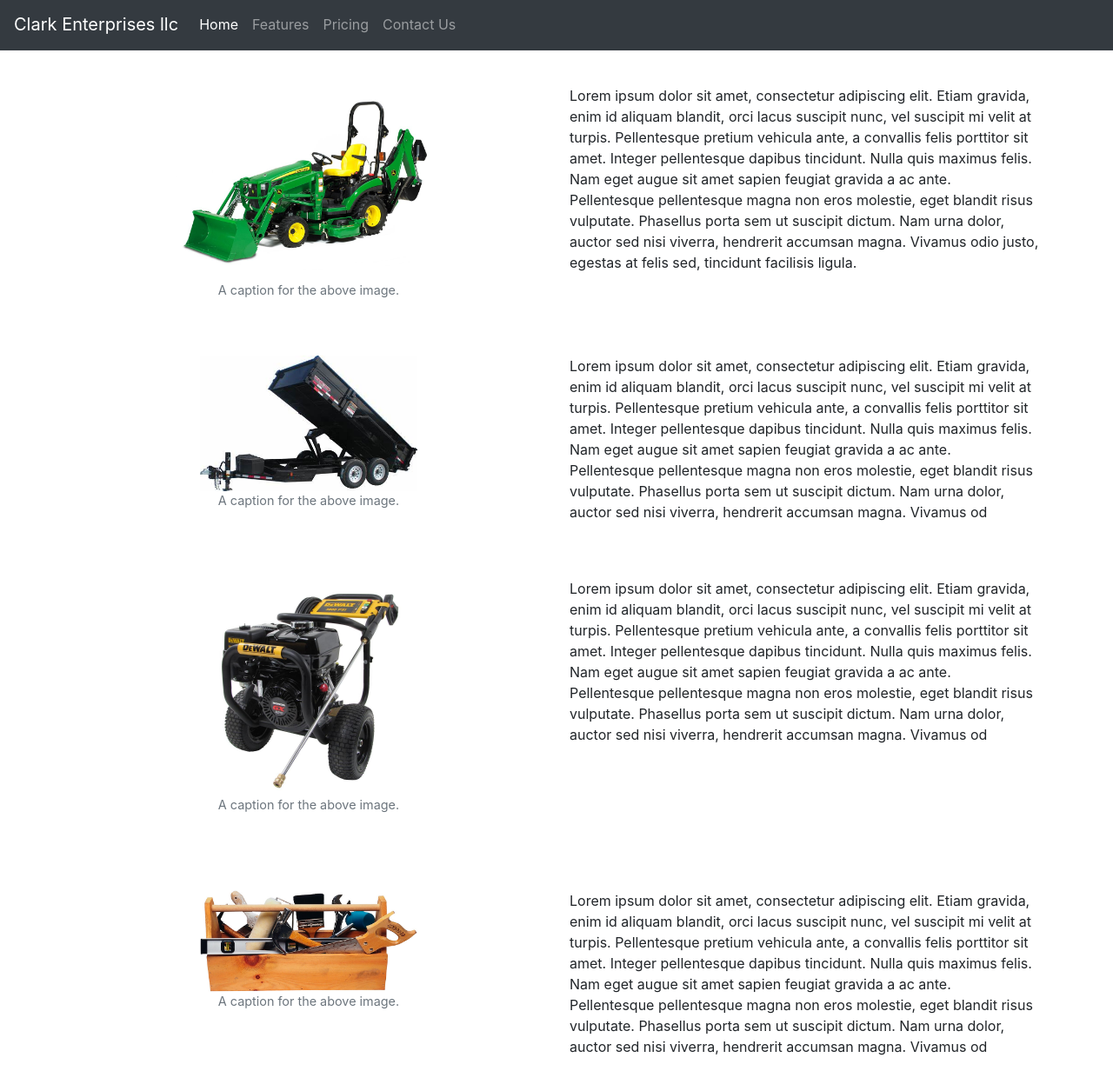
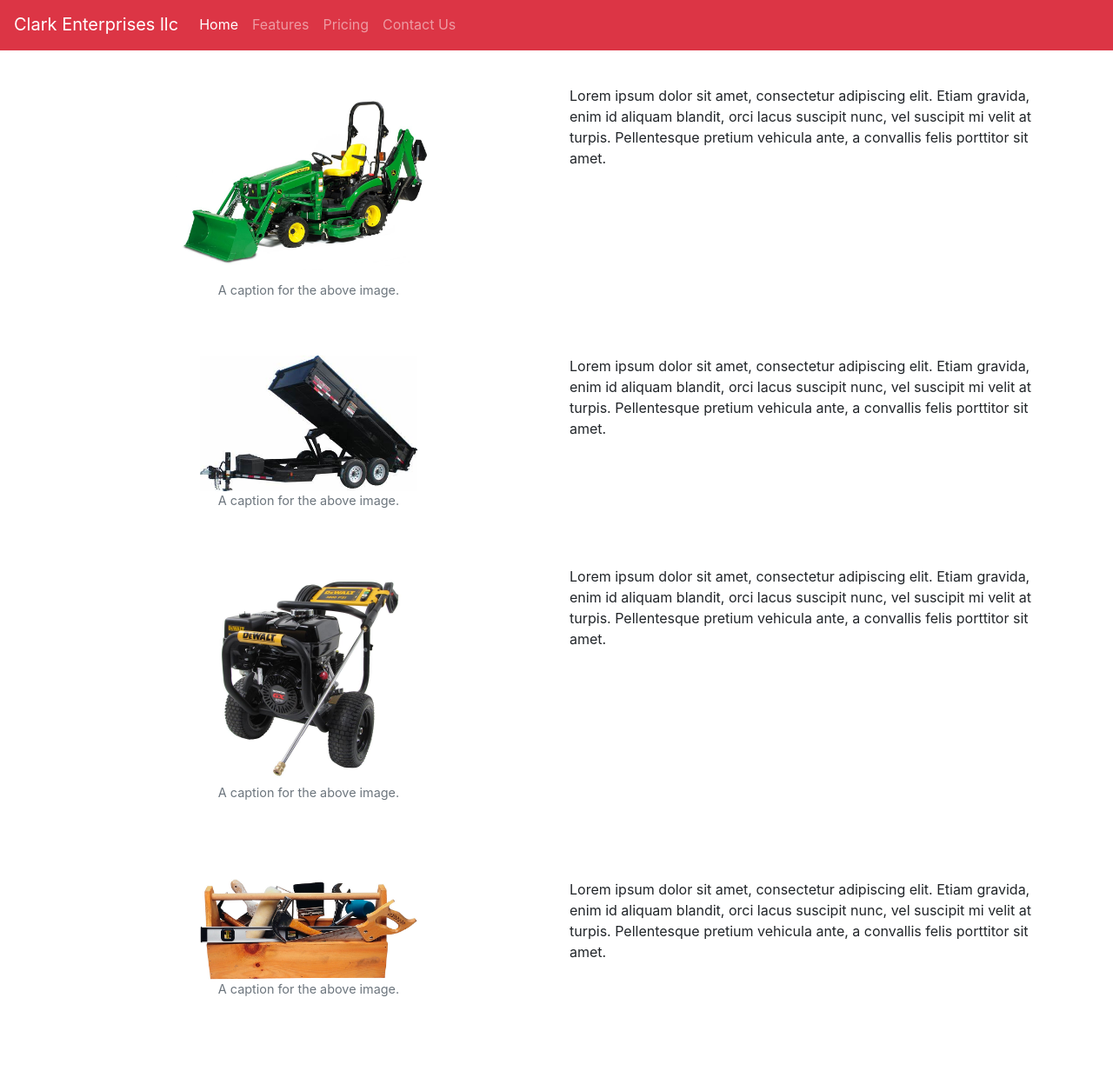
Before and after one commit to kethorne/clark-enterprises, a plain HTML site: page index.html in a window 1280 px wide. Shown: the whole page at 87% size. After the commit the page ends 1165 px from the top, so only its background shows below. Drawn offline with nearby package versions, Linux system fonts and the light colour scheme.

Commit message:
change banner color

```diff
--- a/index.html
+++ b/index.html
@@ -14,7 +14,7 @@
     />
 </head>
 <body>
-        <nav class="navbar navbar-expand-lg navbar-dark bg-dark" style="padding-bottom: 10px; margin-bottom: 40px">
+        <nav class="navbar navbar-expand-lg navbar-dark bg-danger" style="padding-bottom: 10px; margin-bottom: 40px">
                 <a class="navbar-brand" href="#">Clark Enterprises llc</a>
                 <button class="navbar-toggler" type="button" data-toggle="collapse" data-target="#navbarNav" aria-controls="navbarNav" aria-expanded="false" aria-label="Toggle navigation">
                   <span class="navbar-toggler-icon"></span>
@@ -48,7 +48,7 @@
                             </figure>
                       </div>
                         <div class="col">
-                              <p>Lorem ipsum dolor sit amet, consectetur adipiscing elit. Etiam gravida, enim id aliquam blandit, orci lacus suscipit nunc, vel suscipit mi velit at turpis. Pellentesque pretium vehicula ante, a convallis felis porttitor sit amet. Integer pellentesque dapibus tincidunt. Nulla quis maximus felis. Nam eget augue sit amet sapien feugiat gravida a ac ante. Pellentesque pellentesque magna non eros molestie, eget blandit risus vulputate. Phasellus porta sem ut suscipit dictum. Nam urna dolor, auctor sed nisi viverra, hendrerit accumsan magna. Vivamus odio justo, egestas at felis sed, tincidunt facilisis ligula.</p>
+                              <p>Lorem ipsum dolor sit amet, consectetur adipiscing elit. Etiam gravida, enim id aliquam blandit, orci lacus suscipit nunc, vel suscipit mi velit at turpis. Pellentesque pretium vehicula ante, a convallis felis porttitor sit amet. </p>
                         </div>
                     </div>
                     <br>
@@ -61,7 +61,7 @@
                                     </figure>
                       </div>
                         <div class="col">
-                            <p>Lorem ipsum dolor sit amet, consectetur adipiscing elit. Etiam gravida, enim id aliquam blandit, orci lacus suscipit nunc, vel suscipit mi velit at turpis. Pellentesque pretium vehicula ante, a convallis felis porttitor sit amet. Integer pellentesque dapibus tincidunt. Nulla quis maximus felis. Nam eget augue sit amet sapien feugiat gravida a ac ante. Pellentesque pellentesque magna non eros molestie, eget blandit risus vulputate. Phasellus porta sem ut suscipit dictum. Nam urna dolor, auctor sed nisi viverra, hendrerit accumsan magna. Vivamus od</p>
+                            <p>Lorem ipsum dolor sit amet, consectetur adipiscing elit. Etiam gravida, enim id aliquam blandit, orci lacus suscipit nunc, vel suscipit mi velit at turpis. Pellentesque pretium vehicula ante, a convallis felis porttitor sit amet.</p>
                         </div>
                     </div>
                     <br>
@@ -74,7 +74,7 @@
                                     </figure>
                       </div>
                         <div class="col">
-                            <p>Lorem ipsum dolor sit amet, consectetur adipiscing elit. Etiam gravida, enim id aliquam blandit, orci lacus suscipit nunc, vel suscipit mi velit at turpis. Pellentesque pretium vehicula ante, a convallis felis porttitor sit amet. Integer pellentesque dapibus tincidunt. Nulla quis maximus felis. Nam eget augue sit amet sapien feugiat gravida a ac ante. Pellentesque pellentesque magna non eros molestie, eget blandit risus vulputate. Phasellus porta sem ut suscipit dictum. Nam urna dolor, auctor sed nisi viverra, hendrerit accumsan magna. Vivamus od</p>
+                            <p>Lorem ipsum dolor sit amet, consectetur adipiscing elit. Etiam gravida, enim id aliquam blandit, orci lacus suscipit nunc, vel suscipit mi velit at turpis. Pellentesque pretium vehicula ante, a convallis felis porttitor sit amet.</p>
                         </div>
                     </div>
                     <br>
@@ -88,7 +88,7 @@
                                           </figure>
                             </div>
                             <div class="col">
-                                    <p>Lorem ipsum dolor sit amet, consectetur adipiscing elit. Etiam gravida, enim id aliquam blandit, orci lacus suscipit nunc, vel suscipit mi velit at turpis. Pellentesque pretium vehicula ante, a convallis felis porttitor sit amet. Integer pellentesque dapibus tincidunt. Nulla quis maximus felis. Nam eget augue sit amet sapien feugiat gravida a ac ante. Pellentesque pellentesque magna non eros molestie, eget blandit risus vulputate. Phasellus porta sem ut suscipit dictum. Nam urna dolor, auctor sed nisi viverra, hendrerit accumsan magna. Vivamus od</p>
+                                    <p>Lorem ipsum dolor sit amet, consectetur adipiscing elit. Etiam gravida, enim id aliquam blandit, orci lacus suscipit nunc, vel suscipit mi velit at turpis. Pellentesque pretium vehicula ante, a convallis felis porttitor sit amet.</p>
                             </div>
                      </div>
                 </div>
```
